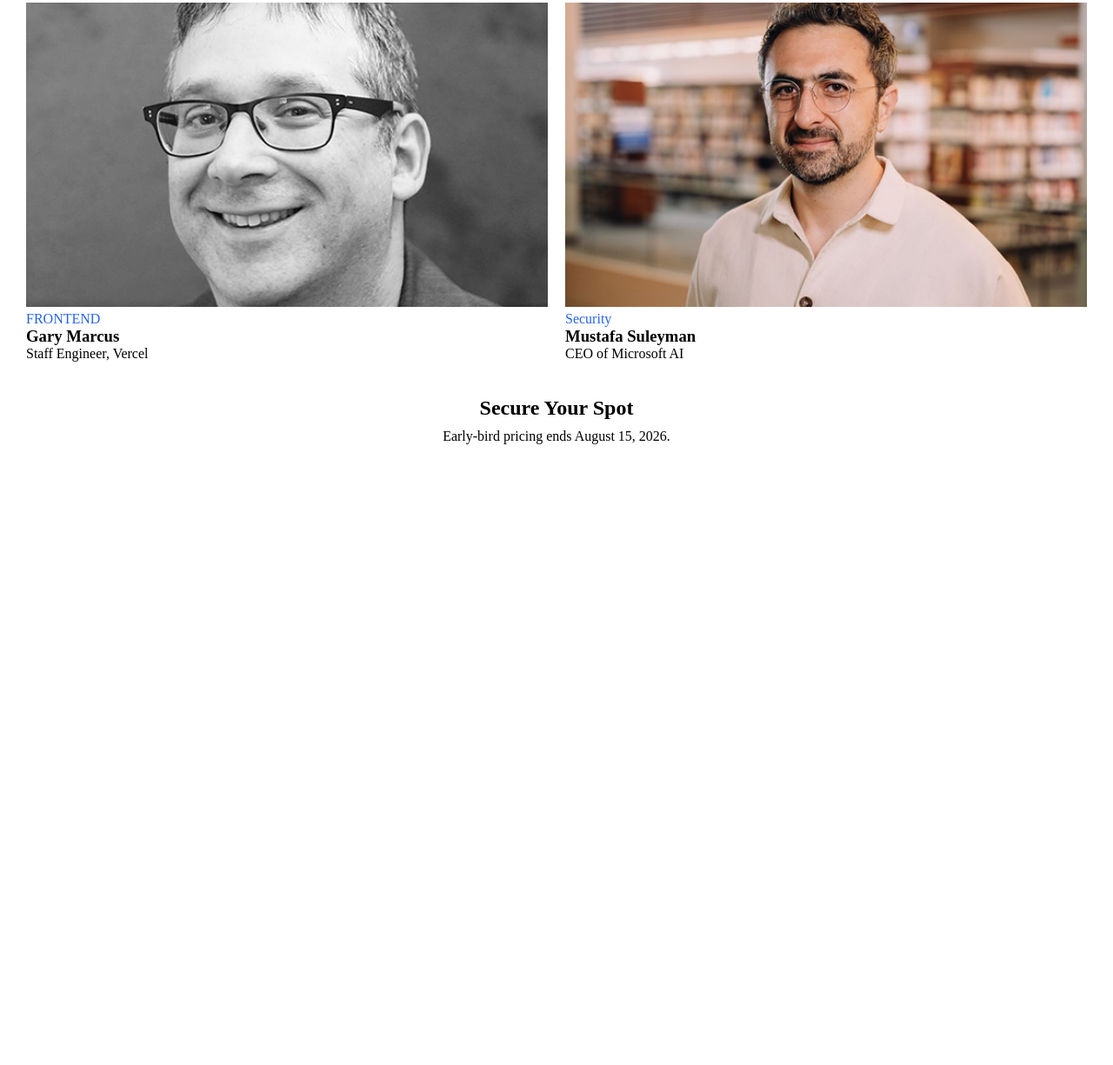
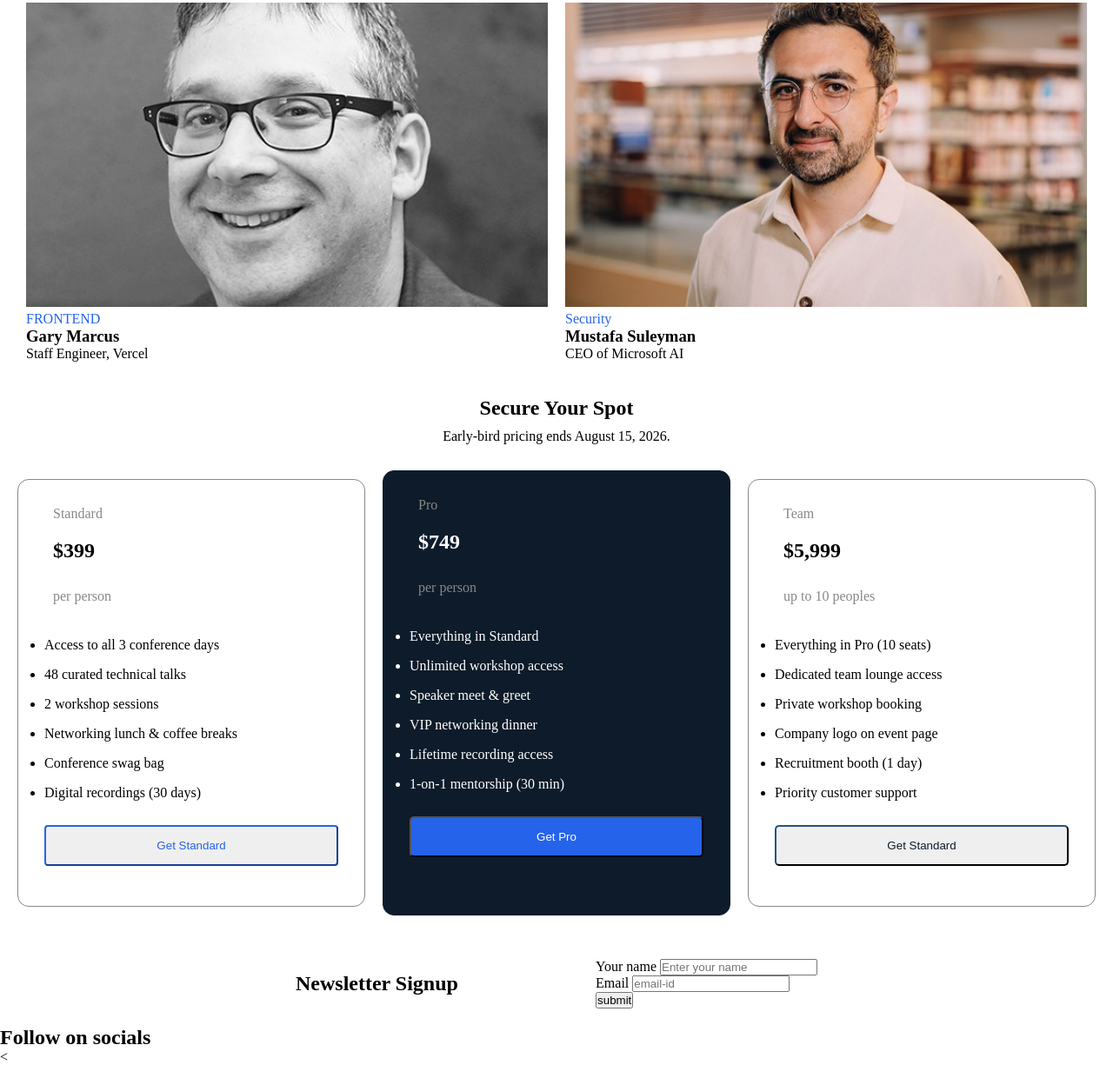
Before and after one commit to Wasi09-dev/b14-devconf, a plain HTML site: page index.html in a window 1280 px wide. Shown: the part 1307-2532 px from the top of the page at 87% size. Before the commit the page ends 1818 px from the top, so only its background shows below. Drawn offline with Linux system fonts and the light colour scheme.

Commit message:
fixed button section and added newsletter signup form

```diff
--- a/index.html
+++ b/index.html
@@ -74,56 +74,80 @@
 </div>
 </div>
 </div>
+</section>
+
+<!-- pricing plan -->
+ <section>
+<h1>Secure Your Spot</h1>
+<p class="title">Early-bird pricing ends August 15, 2026.</p>
+<div class="pricing-container">
+    <div class="price-card">
+<span class="plan-name">Standard</span>
+<h1 class="price">$399</h1>
+<p class="note">per person</p>
+<ul class="features">
+<li>Access to all 3 conference days</li>
+<li>48 curated technical talks</li>
+<li>2 workshop sessions</li>
+<li>Networking lunch & coffee breaks</li>
+<li>Conference swag bag</li>
+<li>Digital recordings (30 days)</li>
+</ul>
+<button class="botam-normal">Get Standard</button>
+</div>
+ <div class="price-card-special">
+<span class="plan-name">Pro</span>
+<h1 class="price">$749</h1>
+<p class="note">per person</p>
+<ul class="features">
+<li>Everything in Standard</li>
+<li>Unlimited workshop access</li>
+<li>Speaker meet & greet</li>
+<li>VIP networking dinner</li>
+<li>Lifetime recording access</li>
+<li>1-on-1 mentorship (30 min)</li>
+</ul>
+<button class="botam-pro">Get Pro</button>
+</div>
+    <div class="price-card">
+<span class="plan-name">Team</span>
+<h1 class="price">$5,999</h1>
+<p class="note">up to 10 peoples</p>
+<ul class="features">
+<li>Everything in Pro (10 seats)</li>
+<li>Dedicated team lounge access</li>
+<li>Private workshop booking</li>
+<li>Company logo on event page</li>
+<li>Recruitment booth (1 day)</li>
+<li>Priority customer support</li>
+</ul>
+<button class="botam-team">Get Standard</button>
+</div>
+</div>
+ </section>
+<section>
+    <div class="newsletter-signup">
+<h2>Newsletter Signup</h2>
+<form>
+<lebel>Your name</lebel>
+<input type="text" id="name" placeholder="Enter your name">
+<br>
+<label>Email</label>
+<input type="text" placeholder="email-id">
+<br>
+<button>submit</button>
+</form>
+    </div>
+</section>
+
+<footer>
+<h2>Follow on socials</h2>
+<
 
 
 
 
-
-
-
-
-
-
-
-
-
-
-
-
-
-
-
-
-
-
-
-
-
-
-
-
-
-
-</div>
-
-
-
-
-
-
-
-
-
-</section>
-<!-- pricing plan -->
- <section>
-<h1>Secure Your Spot</h1>
-<p class="title">Early-bird pricing ends August 15, 2026.</p>
-
-
- </section>
-
-
+</footer>
 
 
 
--- a/style.css
+++ b/style.css
@@ -1,17 +1,15 @@
-*{
+* {
   margin: 0;
   padding: 0;
 }
 
-
-nav{
+nav {
   display: flex;
   justify-content: space-between;
-    background-color: #FFFFFF;
+  background-color: #ffffff;
   padding: 16px 8%;
-
 }
-ul{
+nav ul {
   list-style: none;
   display: flex;
   gap: 10px;
@@ -19,18 +17,19 @@
 a {
   text-decoration: none;
   color: #575757;
-
 }
-.common-btn{
-    background-color: #1D4ED8;
+.common-btn {
+  background-color: #1d4ed8;
   border-radius: 12px;
   padding: 5px 8px;
   margin: 5px;
-    color: #FFFFFF;
+  color: #ffffff;
 }
 
-header{
-    background-image: linear-gradient(to bottom, rgba(0,0,0,0) 42%, rgba(0,0,0,0.88) 87%),url('./images/banner.jpg');
+header {
+  background-image:
+    linear-gradient(to bottom, rgba(0, 0, 0, 0) 42%, rgba(0, 0, 0, 0.88) 87%),
+    url("./images/banner.jpg");
   height: 90vh;
   background-repeat: no repeat;
   background-size: cover;
@@ -39,43 +38,128 @@
   justify-content: center;
   align-items: center;
 }
-.header-content{
+.header-content {
   text-align: center;
-    color: #FFFFFF;
+  color: #ffffff;
   display: grid;
   gap: 10px;
-
 }
-.header-content button{
-    background-color: #1D4ED8;
-    color: #FFFFFF;
+.header-content button {
+  background-color: #1d4ed8;
+  color: #ffffff;
   border-radius: 15px;
   margin-left: 40%;
   padding: 10px 8px;
   width: 25%;
 }
-section h1{
+section h1 {
   text-align: center;
   margin: 10px;
   font-weight: bold;
 }
 
-.grid{
+.grid {
   display: grid;
   grid-template-columns: 1fr 1fr;
   gap: 20px;
-    padding: 30px
+  padding: 30px;
 }
-.speaker-card img{
+.speaker-card img {
   width: 600px;
   height: 350px;
   object-fit: cover;
   display: block;
 }
-.category{
+.category {
   margin-top: 5px;
-    color: #2563EB;
+  color: #2563eb;
 }
-.title{
+.title {
   text-align: center;
 }
+.pricing-container{
+    display: flex;
+    justify-content: center;
+    align-items: center;
+    gap: 20px;
+    padding: 30px 20px;
+}
+.price-card{
+    background-color: #FFFFFF;
+    border: 1px solid #888888;
+    width: 350px;
+    height: 430px;
+    padding: 30px;
+    border-radius: 13px;
+}
+.plan-name{
+    color: #888888;
+    padding: 10px;
+}
+.price{
+    font-size: bold;
+    padding: 10px;
+    margin-left: 0;
+    text-align: left;
+}
+.note{
+    color: #888888;
+    padding: 10px;
+    margin-bottom: 20px;
+}
+.features{
+
+    padding: 0;
+    margin: 20px 0;
+}
+.features li{
+    padding: 8px 0;
+}
+.price-card-special{
+    background-color: #0D1B2A;
+    color: #FFFFFF;
+    padding: 30px;
+    list-style: #FFFFFF;
+    border: 1px solid #0D1B2A;
+    border-radius: 13px;
+    width: 350px;
+    height: 450px;
+}
+.botam-normal{
+    display: block;
+    margin: auto;
+    text-align: center;
+    width: 100%;
+    padding: 14px;
+   border-color: #2563eb;
+   border-radius: 4px;
+   color: #2563eb;
+}
+.botam-pro{
+    display: block;
+    margin: auto;
+    text-align: center;
+    width: 100%;
+    padding: 14px;
+    background-color: #2563eb;
+    color: #FFFFFF;
+    border-radius: #2563eb;
+    border-radius: 5px;
+}
+.botam-team{
+    display: block;
+    margin: auto;
+    text-align: center;
+    width: 100%;
+    padding: 14px;
+    color: #0D1B2A;
+    border-color:  #0D1B2A;
+    border-radius: 5px;
+}
+.newsletter-signup{
+    display: flex;
+    justify-content: space-between;
+    align-items: center;
+    max-width: 600px;
+    margin: 20px auto;
+}
```
Also changed, not shown: images/icons/facebook.png (added), images/icons/insta.png (added), images/icons/js.png (added), images/icons/mongo.png (added), images/icons/nodejs.png (added), images/icons/python-5 1.png (added), images/icons/react.png (added), images/icons/twitter.png (added). Lines whose indentation alone changed are shown as unchanged.
